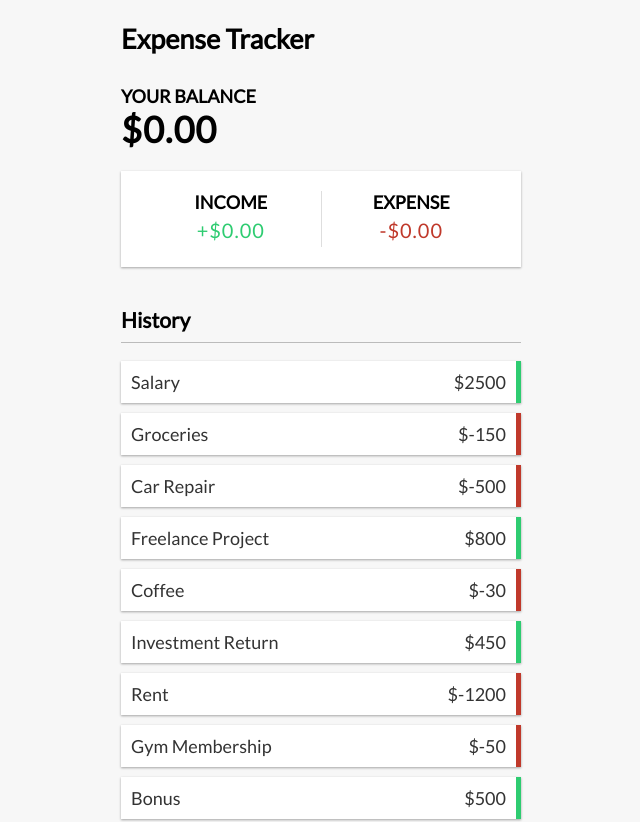
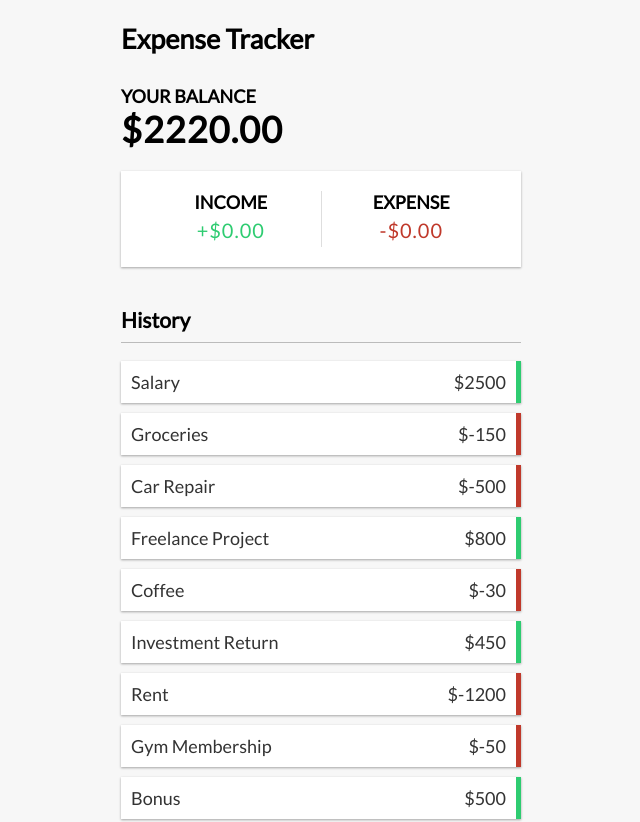
Before and after one commit to Tatyana-OA/vue-transaction-tracker, a Vue app: page / in a window 1280 px wide. Shown: the top 822 px of the page, without its empty margins (319-959 px from the left). Built offline with nearby package versions, Linux system fonts and the light colour scheme.

Commit message:
Use computed value to calculate the balance

```diff
--- a/src/App.vue
+++ b/src/App.vue
@@ -1,7 +1,7 @@
 <template>
   <Header />
   <div class="container">
-    <Balance />
+    <Balance :balance="total" />
     <IncomeExpenses />
     <TransactionList :transactions="transactions" />
     <AddTransaction />
@@ -14,7 +14,7 @@ import Balance from "./components/Balance.vue";
 import IncomeExpenses from "./components/IncomeExpenses.vue";
 import TransactionList from "./components/TransactionList.vue";
 import AddTransaction from "./components/AddTransaction.vue";
-import { ref } from "vue";
+import { ref, computed } from "vue";
 
 // Reactive value using ref
 const transactions = ref([
@@ -29,4 +29,10 @@ const transactions = ref([
   { id: 9, name: "Bonus", value: 500 },
   { id: 10, name: "Electricity Bill", value: -100 },
 ]);
+
+const total = computed(() => {
+  return transactions.value.reduce((acc, curr) => acc + curr.value, 0);
+});
+
+console.log(total.value);
 </script>
--- a/src/components/Balance.vue
+++ b/src/components/Balance.vue
@@ -1,4 +1,15 @@
 <template>
   <h4>Your Balance</h4>
-  <h1 id="balance">$0.00</h1>
+  <h1 id="balance">${{ balance.toFixed(2) }}</h1>
 </template>
+
+<script setup>
+import { defineProps } from "vue";
+
+defineProps({
+  balance: {
+    type: Number,
+    required: true,
+  },
+});
+</script>
```
